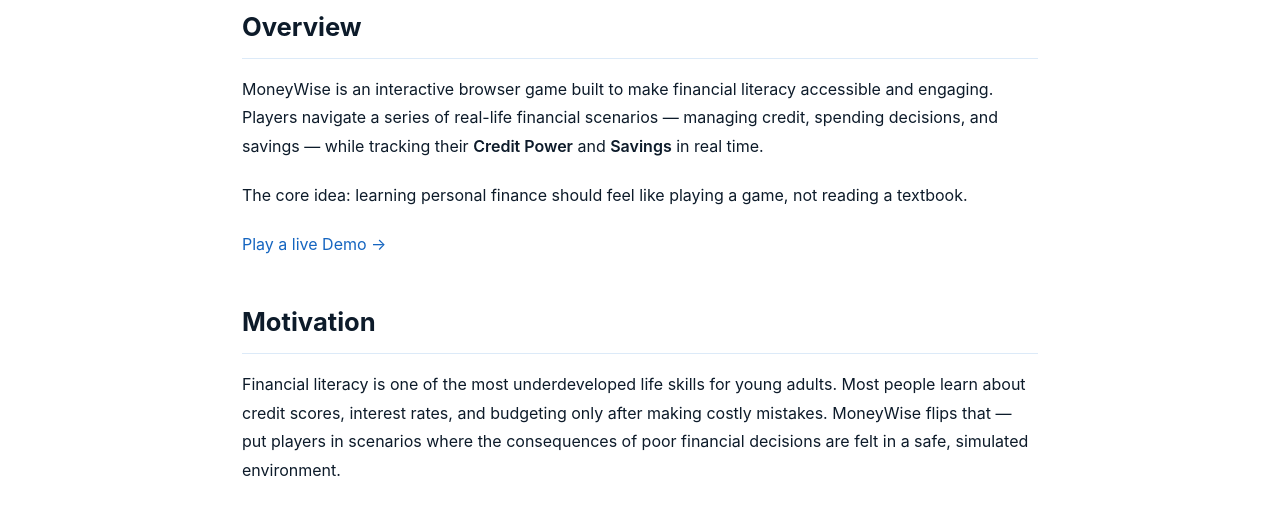
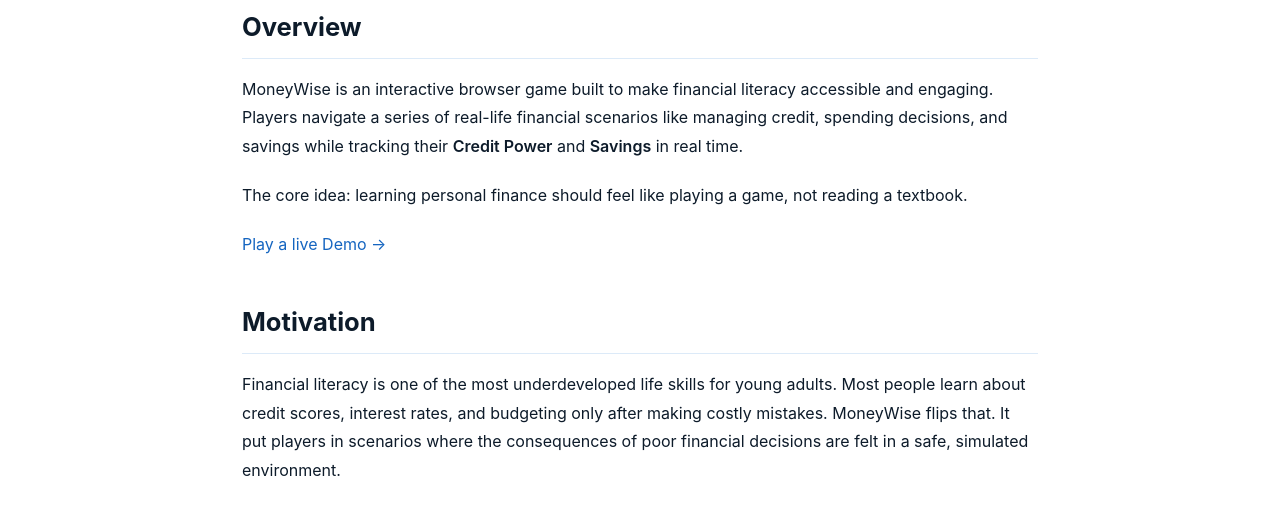
Before and after one commit to leo-lightfoot/FinanceBlog, a Jekyll site: the page built from _posts/2026-03-12-moneywise-credit-game.md, in a window 1280 px wide and 1400 px high, scrolled down 704 px. Shown: the part 181-689 px from the top of the window. Built offline with Jekyll 4.4.1, drawn with Linux system fonts in a browser that asks for light colours; some of the changed text lies outside the part shown.

Commit message:
updated Jekyll

```diff
--- a/_posts/2026-03-12-moneywise-credit-game.md
+++ b/_posts/2026-03-12-moneywise-credit-game.md
@@ -1,6 +1,6 @@
 ---
 layout: post
-title: "MoneyWise — Gamified Financial Literacy"
+title: "MoneyWise: Gamified Financial Literacy"
 subtitle: "A React-based interactive game that teaches credit management and personal finance through real-life decision-making scenarios."
 category: Projects
 date: 2026-03-12
@@ -11,7 +11,7 @@
 
 ## Overview
 
-MoneyWise is an interactive browser game built to make financial literacy accessible and engaging. Players navigate a series of real-life financial scenarios — managing credit, spending decisions, and savings — while tracking their **Credit Power** and **Savings** in real time.
+MoneyWise is an interactive browser game built to make financial literacy accessible and engaging. Players navigate a series of real-life financial scenarios like managing credit, spending decisions, and savings while tracking their **Credit Power** and **Savings** in real time.
 
 The core idea: learning personal finance should feel like playing a game, not reading a textbook.
 
@@ -19,7 +19,7 @@
 
 ## Motivation
 
-Financial literacy is one of the most underdeveloped life skills for young adults. Most people learn about credit scores, interest rates, and budgeting only after making costly mistakes. MoneyWise flips that — put players in scenarios where the consequences of poor financial decisions are felt in a safe, simulated environment.
+Financial literacy is one of the most underdeveloped life skills for young adults. Most people learn about credit scores, interest rates, and budgeting only after making costly mistakes. MoneyWise flips that. It put players in scenarios where the consequences of poor financial decisions are felt in a safe, simulated environment.
 
 The game format naturally drives engagement: every choice has a visible impact on your Credit Power score and Savings balance, creating an immediate feedback loop that textbooks simply can't replicate.
 
@@ -56,7 +56,7 @@
 
 - Gamification is a genuinely effective delivery mechanism for financial education as engagement stays high when stakes feel real. The duolingo playbook.
 - MobX's observable state makes it easy to keep UI perfectly in sync with game state without boilerplate.
-- Designing scenarios requires as much domain knowledge (personal finance) as technical skill — the game is only as good as the quality of its dilemmas.
+- Designing scenarios requires as much domain knowledge (personal finance) as technical skill. The game is only as good as the quality of its dilemmas.
 
 ## Links
 
```
Also changed, not shown: other parts of _posts/2026-03-12-moneywise-credit-game.md (+2 -2 lines), .github/workflows/deploy.yml (added).
